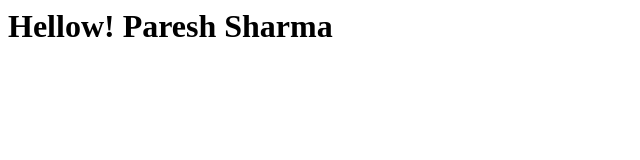
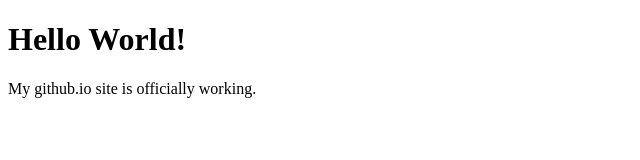
Before and after one commit to paresh-developer/paresh-developer.github.io, a plain HTML site: page index.html in a window 1280 px wide. Shown: the whole page, without its empty margins (0-640 px from the left). Drawn offline with Linux system fonts and the light colour scheme.

Commit message:
Update index.html with correct greeting

```diff
--- a/index.html
+++ b/index.html
@@ -1,7 +1,10 @@
+<!DOCTYPE html>
 <html>
-  <body>
-    <h1>
-      Hellow! Paresh Sharma
-    </h1>
-  </body>
+<head>
+    <title>My Website</title>
+</head>
+<body>
+    <h1>Hello World!</h1>
+    <p>My github.io site is officially working.</p>
+</body>
 </html>
```
